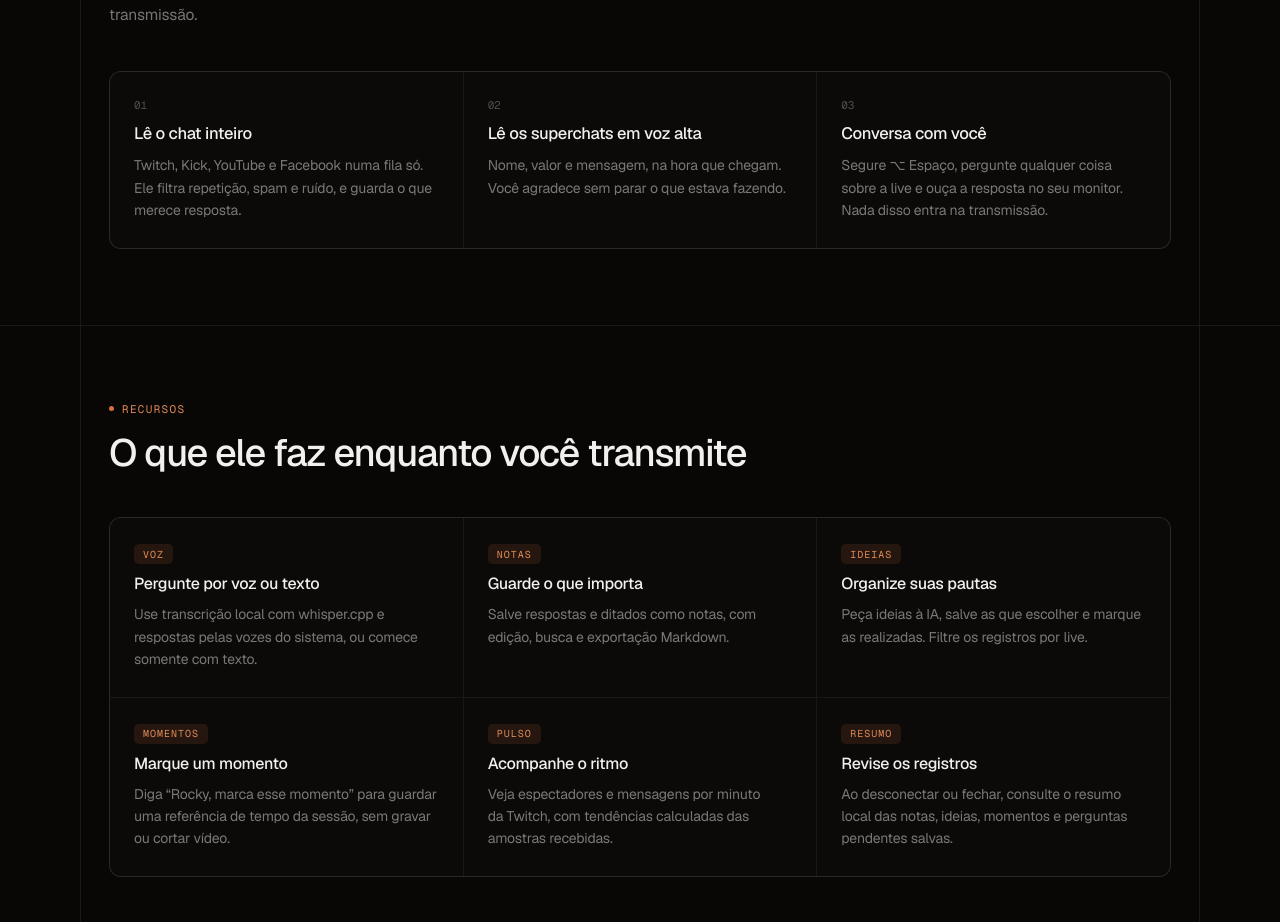
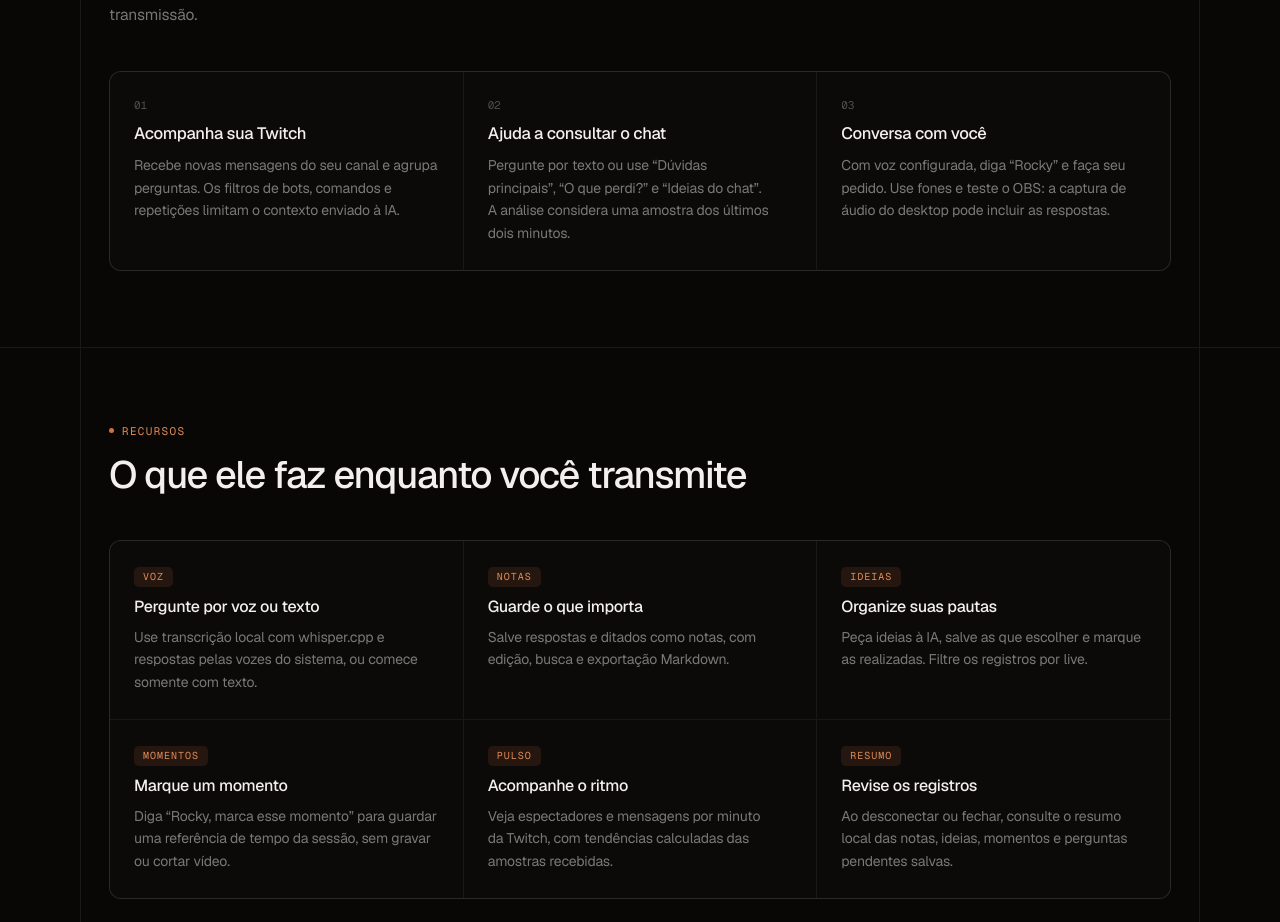
Before and after one commit to opensources-com-br/rocky, a Next.js app in the folder apps/web/: page / in a window 1280 px wide. Shown: the part 1800-2722 px from the top of the page. Built offline with nearby package versions, Linux system fonts and the light colour scheme.

Commit message:
feat: align landing steps with available features

```diff
--- a/apps/web/content/landing/steps.js
+++ b/apps/web/content/landing/steps.js
@@ -1,5 +1,17 @@
 export const steps = [
-  {"n": "01", "title": "Lê o chat inteiro", "text": "Twitch, Kick, YouTube e Facebook numa fila só. Ele filtra repetição, spam e ruído, e guarda o que merece resposta."},
-  {"n": "02", "title": "Lê os superchats em voz alta", "text": "Nome, valor e mensagem, na hora que chegam. Você agradece sem parar o que estava fazendo."},
-  {"n": "03", "title": "Conversa com você", "text": "Segure ⌥ Espaço, pergunte qualquer coisa sobre a live e ouça a resposta no seu monitor. Nada disso entra na transmissão."},
+  {
+    "n": "01",
+    "title": "Acompanha sua Twitch",
+    "text": "Recebe novas mensagens do seu canal e agrupa perguntas. Os filtros de bots, comandos e repetições limitam o contexto enviado à IA."
+  },
+  {
+    "n": "02",
+    "title": "Ajuda a consultar o chat",
+    "text": "Pergunte por texto ou use “Dúvidas principais”, “O que perdi?” e “Ideias do chat”. A análise considera uma amostra dos últimos dois minutos."
+  },
+  {
+    "n": "03",
+    "title": "Conversa com você",
+    "text": "Com voz configurada, diga “Rocky” e faça seu pedido. Use fones e teste o OBS: a captura de áudio do desktop pode incluir as respostas."
+  }
 ];
```
